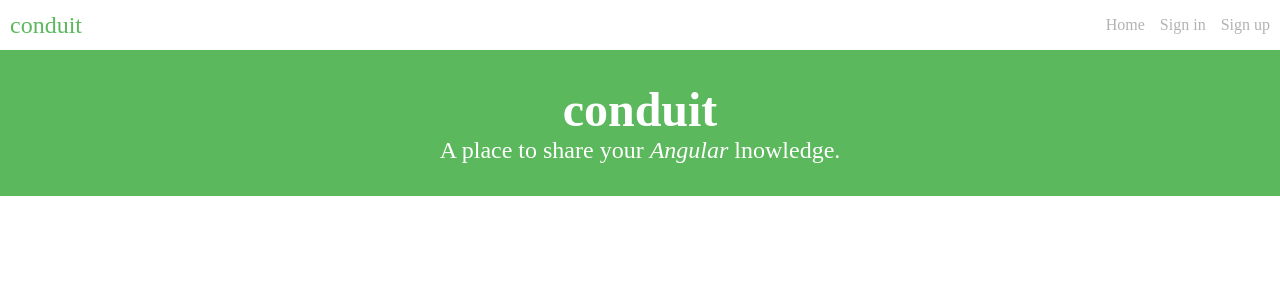
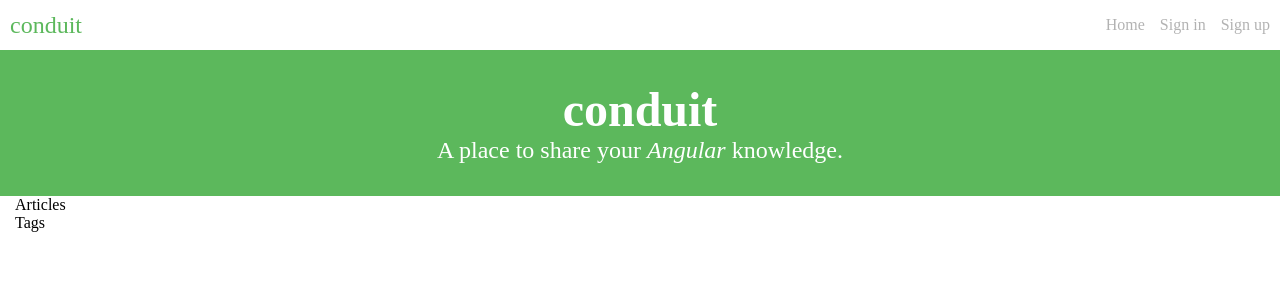
Before and after one commit to 12131555/mcu-112-wed-1213-final, an Angular app in the folder mcu-112-web-12131555-final/: page /home in a window 1280 px wide. Shown: the top 282 px of the page. Built offline with nearby package versions, Linux system fonts and the light colour scheme.

Commit message:
feat(body): 首頁內容元件實作新增

```diff
--- /dev/null
+++ b/mcu-112-web-12131555-final/src/app/body/body.component.css
@@ -0,0 +1,27 @@
+:hiost {
+    display: block;
+    margin-top: 1.5rem;
+}
+
+.container {
+    margin: 0 auto;
+    padding-left: 15px;
+    padding-right: 15px;
+    display: flex;
+}
+
+.container > div {
+    outline: solid 1px red;
+}
+
+div.articles {
+    padding-left: 15px;
+    padding-right: 15px;
+    flex: 0 0 75%;
+}
+
+div.tags{
+    padding-left: 15px;
+    padding-right: 15px;
+    flex: 0 0 25%;
+}
--- /dev/null
+++ b/mcu-112-web-12131555-final/src/app/body/body.component.html
@@ -0,0 +1,4 @@
+<div class="continer">
+  <div class="articles">Articles</div>
+  <div class="tags">Tags</div>
+</div>
--- a/mcu-112-web-12131555-final/src/app/header/header.component.html
+++ b/mcu-112-web-12131555-final/src/app/header/header.component.html
@@ -2,5 +2,5 @@
 <p>
     A place to share your
     <i>Angular</i>
-    lnowledge.
+    knowledge.
 </p>
--- a/mcu-112-web-12131555-final/src/app/home-page/home-page.component.html
+++ b/mcu-112-web-12131555-final/src/app/home-page/home-page.component.html
@@ -1 +1,2 @@
 <app-header></app-header>
+<app-body></app-body>
--- a/mcu-112-web-12131555-final/src/app/home-page/home-page.component.ts
+++ b/mcu-112-web-12131555-final/src/app/home-page/home-page.component.ts
@@ -1,10 +1,11 @@
 import { Component } from '@angular/core';
 import { HeaderComponent } from '../header/header.component';
+import { BodyComponent } from '../body/body.component';
 
 @Component({
   selector: 'app-home-page',
   standalone: true,
-  imports: [HeaderComponent],
+  imports: [HeaderComponent, BodyComponent],
   templateUrl: './home-page.component.html',
   styleUrl: './home-page.component.css'
 })
```
Also changed, not shown: mcu-112-web-12131555-final/src/app/body/body.component.ts (added, +12 -0 lines), 1 other file (tests, documents, lock files or other folders).
